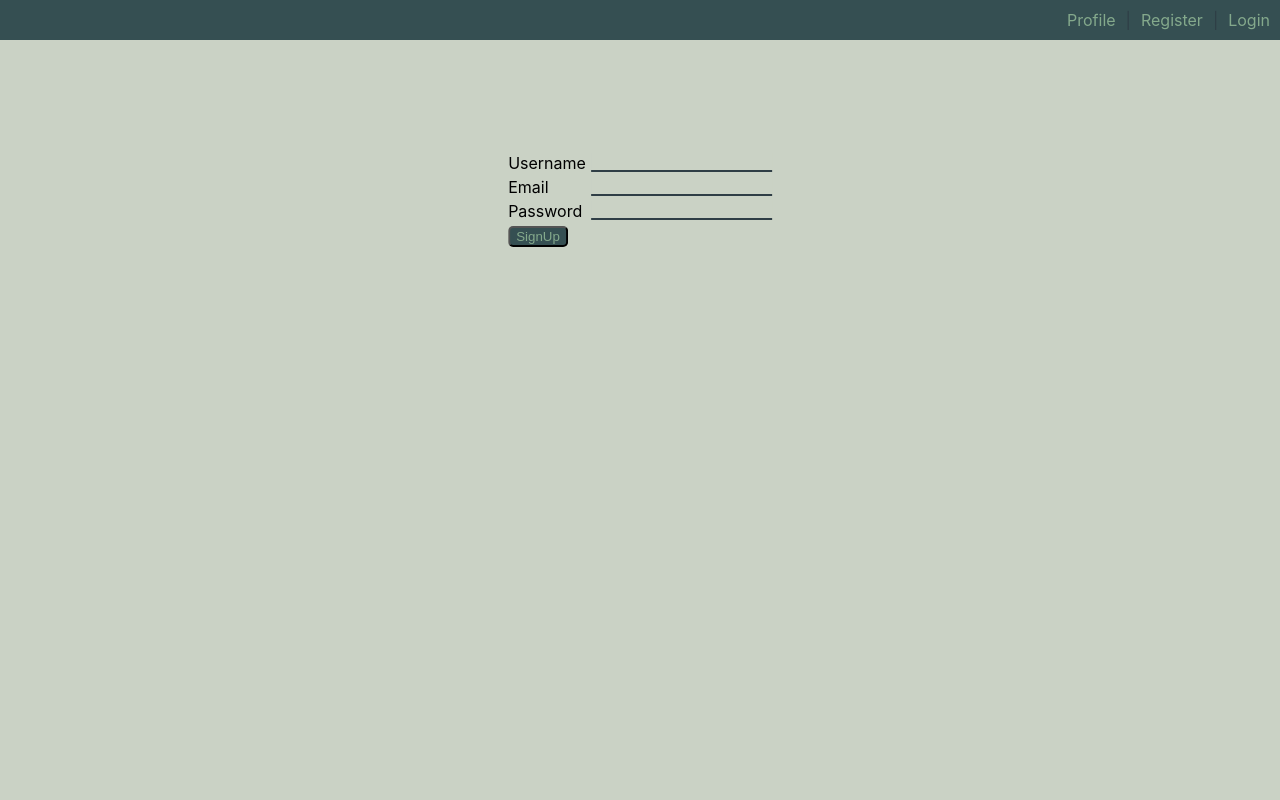
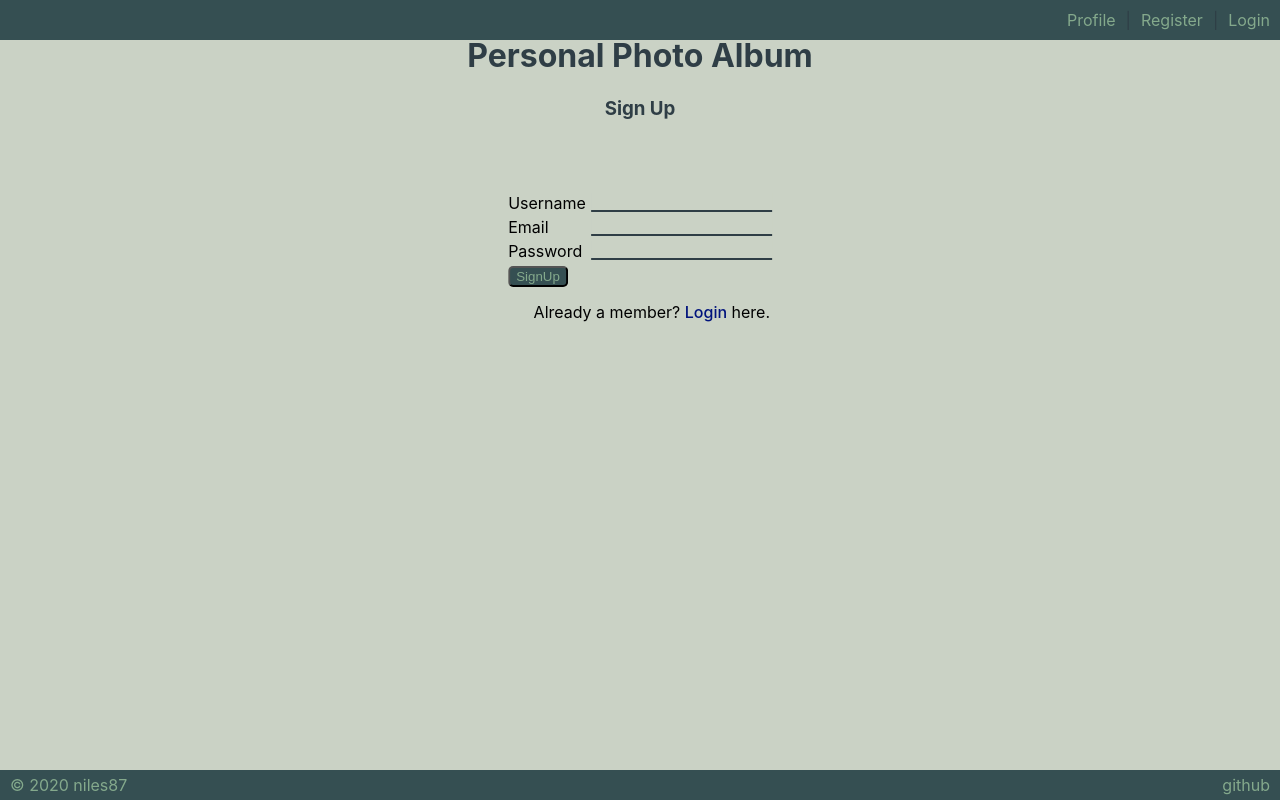
Before and after one commit to niles87/file-loader, a React (Create React App) app in the folder client/: page /register in a window 1280 px wide. Built offline with nearby package versions, Linux system fonts and the light colour scheme; what apollo-upload-client would draw is missing.

Commit message:
added classes and some updates to protect routes

```diff
--- a/client/src/App.js
+++ b/client/src/App.js
@@ -6,6 +6,7 @@ import { SignUp } from "./pages/SignUp";
 import { Login } from "./pages/Login";
 import { Profile } from "./pages/Profile";
 import { Container } from "./components/Container";
+import { Footer } from "./components/Footer";
 
 function App() {
   return (
@@ -13,12 +14,14 @@ function App() {
       <Router>
         <Nav />
         <Container>
+          <h1>Personal Photo Album</h1>
           <Switch>
             <Route exact path="/" component={Login} />
             <Route exact path="/register" component={SignUp} />
             <Route exact path="/profile" component={Profile} />
           </Switch>
         </Container>
+        <Footer />
       </Router>
     </div>
   );
--- /dev/null
+++ b/client/src/components/Footer/index.js
@@ -0,0 +1,11 @@
+import React from "react";
+
+export const Footer = () => {
+  const date = new Date().getFullYear();
+  return (
+    <div className="footer">
+      <p>&copy; {date} niles87</p>
+      <a href="https://github.com/niles87/file-loader">github</a>
+    </div>
+  );
+};
--- a/client/src/components/Nav/index.js
+++ b/client/src/components/Nav/index.js
@@ -13,7 +13,7 @@ export const Nav = () => {
           Register
         </Link>
         <span>|</span>
-        <Link to="/login" className="link">
+        <Link to="/" className="link">
           Login
         </Link>
       </nav>
--- a/client/src/components/Upload/index.js
+++ b/client/src/components/Upload/index.js
@@ -3,7 +3,6 @@ import { useDropzone } from "react-dropzone";
 import { useMutation } from "@apollo/react-hooks";
 import { SAVE_IMG } from "../../utils/mutations";
 import { QUERY_SELF } from "../../utils/queries";
-// import { FormInput } from "../Form/index";
 
 export const Upload = () => {
   const [saveImage] = useMutation(SAVE_IMG, {
--- a/client/src/pages/Login/index.js
+++ b/client/src/pages/Login/index.js
@@ -40,7 +40,7 @@ export const Login = () => {
 
   return (
     <div className="login">
-      <h1>Login</h1>
+      <h3>Login</h3>
       <FormContainer onSubmit={formSubmit}>
         <div>
           <FormLabel>
--- a/client/src/pages/Profile/index.js
+++ b/client/src/pages/Profile/index.js
@@ -1,9 +1,15 @@
 import React, { Fragment } from "react";
+import { useQuery } from "@apollo/react-hooks";
 import { Upload } from "../../components/Upload";
 import { Album } from "../../components/Album";
 import { Container } from "../../components/Container";
+import { QUERY_SELF } from "../../utils/queries";
 
 export const Profile = () => {
+  const { data, loading } = useQuery(QUERY_SELF);
+  if (!data) return <h1>You need to login to use this</h1>;
+  if (loading) return <h1>Loading</h1>;
+
   return (
     <Fragment>
       <Upload />
--- a/client/src/pages/SignUp/index.js
+++ b/client/src/pages/SignUp/index.js
@@ -1,4 +1,5 @@
 import React, { useState, useEffect } from "react";
+import { Link } from "react-router-dom";
 import {
   FormContainer,
   FormInput,
@@ -38,7 +39,8 @@ export const SignUp = () => {
   };
 
   return (
-    <div>
+    <div className="signup">
+      <h3>Sign Up</h3>
       <FormContainer onSubmit={handleFormSubmit}>
         <div>
           <FormLabel>
@@ -78,6 +80,15 @@ export const SignUp = () => {
         </div>
         <Button type="submit">SignUp</Button>
       </FormContainer>
+      <div>
+        <p>
+          Already a member?{" "}
+          <Link className="link" to="/">
+            Login
+          </Link>{" "}
+          here.
+        </p>
+      </div>
     </div>
   );
 };
```
